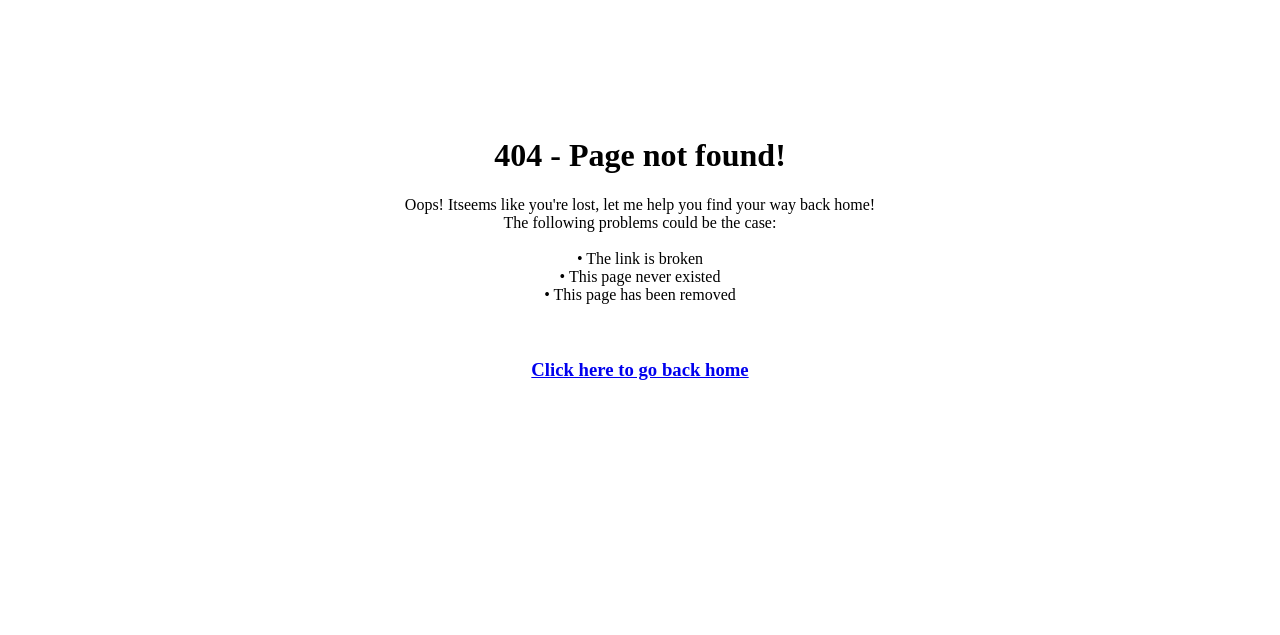
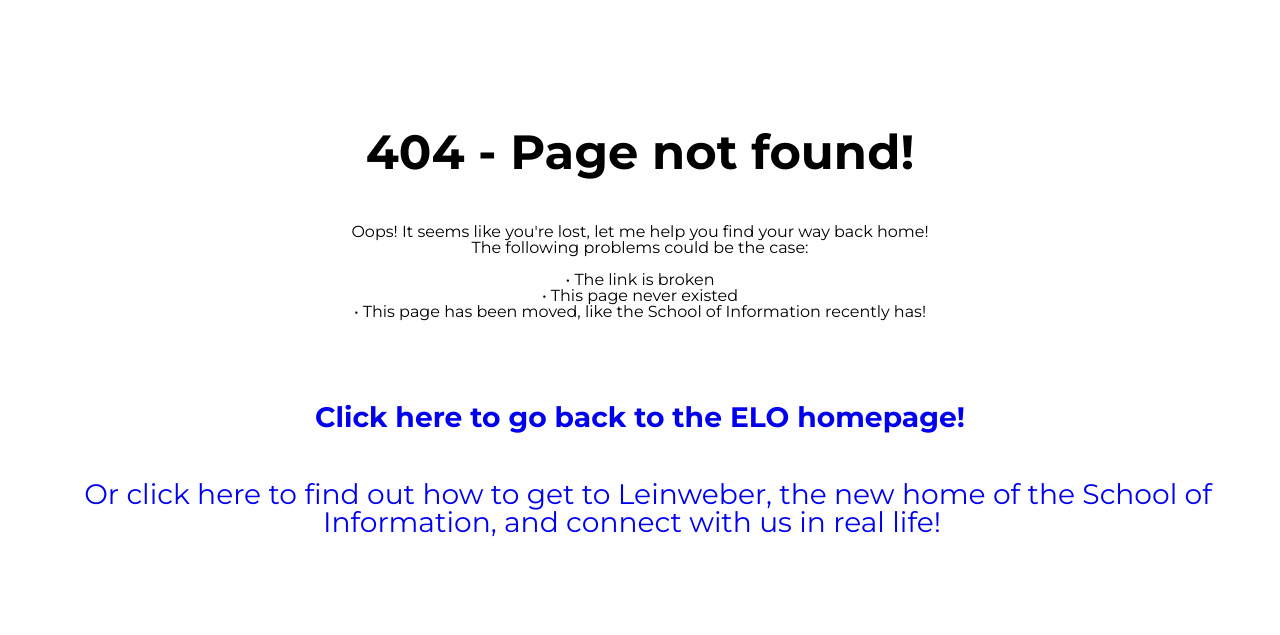
Before and after one commit to arianasworld/f26_client_project, a plain HTML site: page 404.html in a window 1280 px wide. Drawn offline with Linux system fonts and the light colour scheme.

Commit message:
404 wave error

```diff
--- a/404.html
+++ b/404.html
@@ -2,39 +2,45 @@
 <!-- Author: Godnon Dsilva -->
 
 <!DOCTYPE html>
-<html>
+<html lang="en">
   <head>
-    <!-- Enter your title of the page -->
-    <title>404 - Page not found</title>
-
-    <!-- Link the CSS posted below to this page, change the href -->
-    <link rel="stylesheet" href="/404.css" >
-
-    <!--  Enter your website icon -->
-    <link rel="icon" href="YOUR_WEBSITE_ICON_LINK">
-
-    <!-- This one is very important, don't skip this part! -->
-    <base href=""> <!-- Enter your website URL here -->
-
     <!-- Just some important metas, you can ignore these -->
     <meta charset="utf-8">
     <meta name="viewport" content="width=device-width, initial-scale=1.0">
     <!-- If you want to learn more about them then visit https://www.w3schools.com/tags/tag_meta.asp -->
 
+    <!-- Enter your title of the page -->
+    <title>404 - Page not found</title>
+    <link rel="stylesheet" href="html5reset.css"> <!--w3 schools-->
+    <link rel="stylesheet" href="styles.css"><!--w3 schools-->
+    <link rel="preconnect" href="https://fonts.googleapis.com">
+<link rel="preconnect" href="https://fonts.gstatic.com" crossorigin>
+<link href="https://fonts.googleapis.com/css2?family=Montserrat:ital,wght@0,100..900;1,100..900&display=swap" rel="stylesheet">
+
+    <!-- Link the CSS posted below to this page, change the href -->
+    <!-- <link rel="stylesheet" href="/404.css" > -->
+
+    <!--  Enter your website icon -->
+    <!-- <link rel="icon" href="YOUR_WEBSITE_ICON_LINK"> -->
+
+    <!-- This one is very important, don't skip this part! -->
+    <!-- <base href=""> --> <!-- Enter your website URL here -->
+
   </head>
   <body>
     <main>
-      <center>
+      <div style="text-align: center;">
         <br /><br /><br /><br /><br /><br/>
   			<h1>404 - Page not found!</h1>
-  			<p>Oops! Itseems like you're lost, let me help you find your way back home!<br />
+  			<p>Oops! It seems like you're lost, let me help you find your way back home!<br />
                   The following problems could be the case:<br><br>
                   • The link is broken<br />
                   • This page never existed<br />
-                  • This page has been removed<br /><br /><br /></p>
-        <h3><a href="/">Click here to go back home</a></h3>
+                  • This page has been moved, like the School of Information recently has!<br /><br /><br /></p>
+        <h2><a href="index.html">Click here to go back to the ELO homepage! </a></h2>
+        <p><a href="https://www.si.umich.edu/about-umsi/getting-umsi"> Or click here to find out how to get to Leinweber, the new home of the School of Information, and connect with us in real life! </a></p>
         <br /><br /><br /><br />
-      </center>
+      </div>
     </main>
   </body>
 </html>
```
